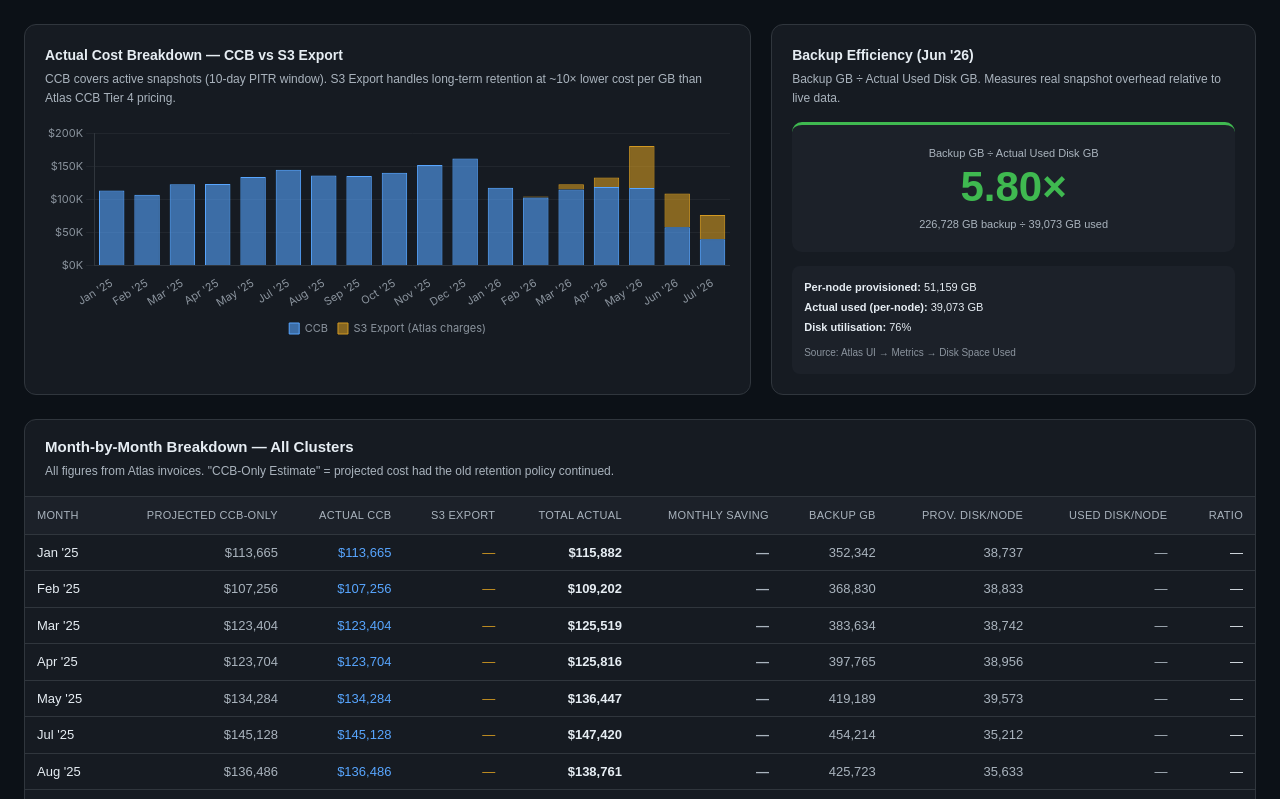
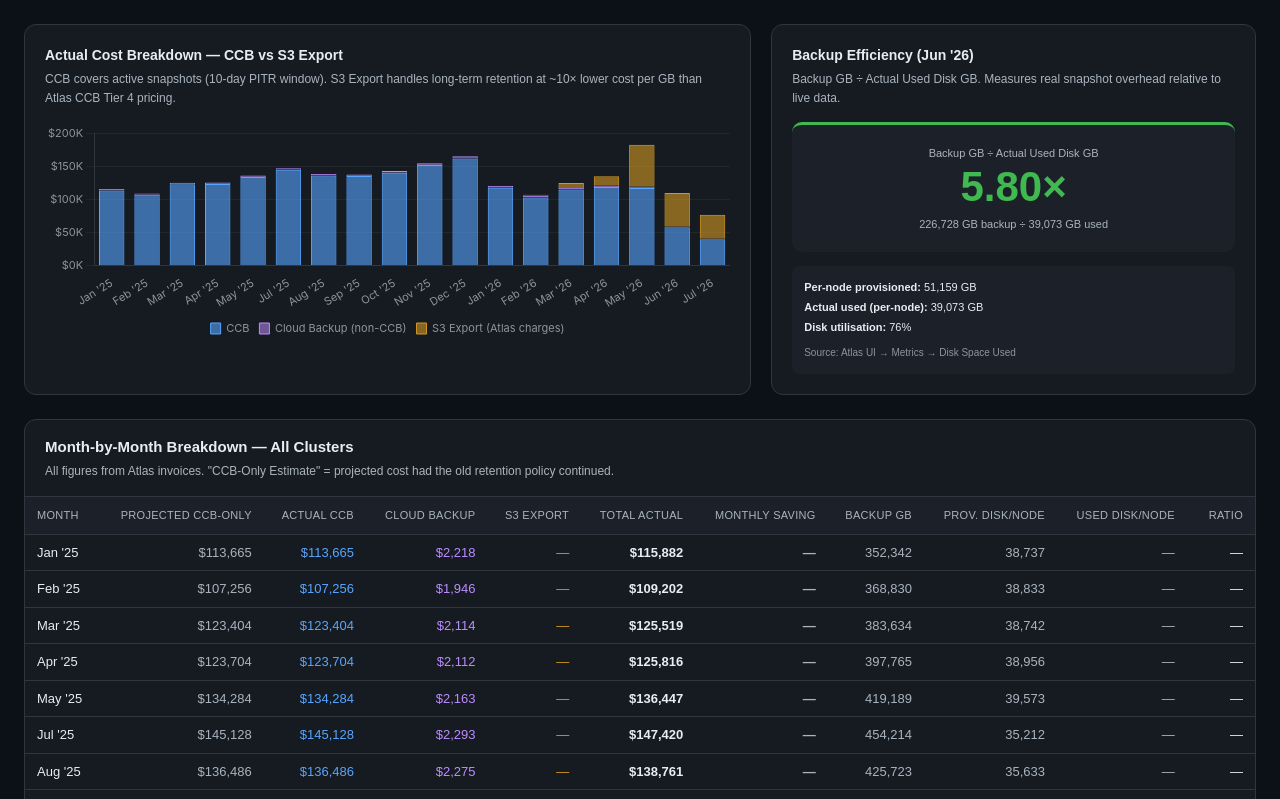
Before and after one commit to nitin-mongo/backup, a Next.js app: page / in a window 1280 px wide. Shown: the part 961-1760 px from the top of the page. Built offline with nearby package versions, Linux system fonts and the light colour scheme; no server answers; the database is empty.

Commit message:
fix: add Cloud Backup column to table and breakdown chart

```diff
--- a/components/tabs/OverviewTab.tsx
+++ b/components/tabs/OverviewTab.tsx
@@ -97,9 +97,10 @@ export default function OverviewTab({ data }: Props) {
     return (projBackupGB * ccbPerBackupGB) / 0.8;
   });
 
-  const actualPerMonth    = months.map(m => mt[m]?.total || 0);
-  const actualCCBPerMonth = months.map(m => mt[m]?.ccb || 0);
-  const exportPerMonth    = months.map(m => mt[m]?.totalExport || 0);
+  const actualPerMonth       = months.map(m => mt[m]?.total || 0);
+  const actualCCBPerMonth    = months.map(m => mt[m]?.ccb || 0);
+  const cloudBackupPerMonth  = months.map(m => mt[m]?.cloudBackup || 0);
+  const exportPerMonth       = months.map(m => mt[m]?.totalExport || 0);
 
   // ── 20% Enterprise Discount toggle (from Jan 2026) ──
   const [discountOn, setDiscountOn] = useState(false);
@@ -180,6 +181,7 @@ export default function OverviewTab({ data }: Props) {
     labels: ml,
     datasets: [
       { label: 'CCB', data: actualCCBPerMonth, backgroundColor: '#58a6ff99', borderColor: '#58a6ff', borderWidth: 1, stack: 's' },
+      { label: 'Cloud Backup (non-CCB)', data: cloudBackupPerMonth, backgroundColor: '#bc8cff88', borderColor: '#bc8cff', borderWidth: 1, stack: 's' },
       { label: 'S3 Export (Atlas charges)', data: exportPerMonth, backgroundColor: '#d2992299', borderColor: '#d29922', borderWidth: 1, stack: 's' },
     ],
   };
@@ -329,7 +331,7 @@ export default function OverviewTab({ data }: Props) {
           <table>
             <thead>
               <tr>
-                {['Month', 'Projected CCB-Only', 'Actual CCB', 'S3 Export', 'Total Actual', 'Monthly Saving', 'Backup GB', 'Prov. Disk/Node', 'Used Disk/Node', 'Ratio'].map(h => (
+                {['Month', 'Projected CCB-Only', 'Actual CCB', 'Cloud Backup', 'S3 Export', 'Total Actual', 'Monthly Saving', 'Backup GB', 'Prov. Disk/Node', 'Used Disk/Node', 'Ratio'].map(h => (
                   <th key={h} style={{ textAlign: h === 'Month' ? 'left' : 'right', whiteSpace: 'nowrap' }}>{h}</th>
                 ))}
               </tr>
@@ -354,6 +356,7 @@ export default function OverviewTab({ data }: Props) {
                       {fmt(hypo)}{hypoRef && isOpt ? <span style={{ fontSize: 10, color: 'rgba(248,81,73,.6)', marginLeft: 4 }}>({fmt(hypoRef)})</span> : null}
                     </td>
                     <td style={{ textAlign: 'right', color: '#58a6ff' }}>{fmt(mt[m]?.ccb || 0)}</td>
+                    <td style={{ textAlign: 'right', color: '#bc8cff' }}>{(mt[m]?.cloudBackup || 0) > 0 ? fmt(mt[m].cloudBackup) : '—'}</td>
                     <td style={{ textAlign: 'right', color: '#d29922' }}>{(mt[m]?.totalExport || 0) > 0 ? fmt(mt[m].totalExport) : '—'}</td>
                     <td style={{ textAlign: 'right', fontWeight: 600 }}>{fmt(act)}</td>
                     <td style={{ textAlign: 'right', fontWeight: 700, color: showSav ? (saving >= 0 ? 'var(--green)' : 'var(--red)') : 'var(--text2)' }}>
@@ -371,7 +374,7 @@ export default function OverviewTab({ data }: Props) {
               <tr style={{ borderTop: '2px solid var(--border)' }}>
                 <td style={{ fontWeight: 700, paddingTop: 10 }}>All Months</td>
                 <td style={{ textAlign: 'right', fontWeight: 700, color: '#f85149', paddingTop: 10 }}>{fmt(totalHypo)}</td>
-                <td colSpan={2}></td>
+                <td colSpan={3}></td>
                 <td style={{ textAlign: 'right', fontWeight: 700, color: '#3fb950', paddingTop: 10 }}>{fmt(totalActual)}</td>
                 <td style={{ textAlign: 'right', fontWeight: 800, fontSize: 14, color: 'var(--green)', paddingTop: 10 }}>+{fmt(totalSavings)}</td>
                 <td colSpan={4}></td>
```
